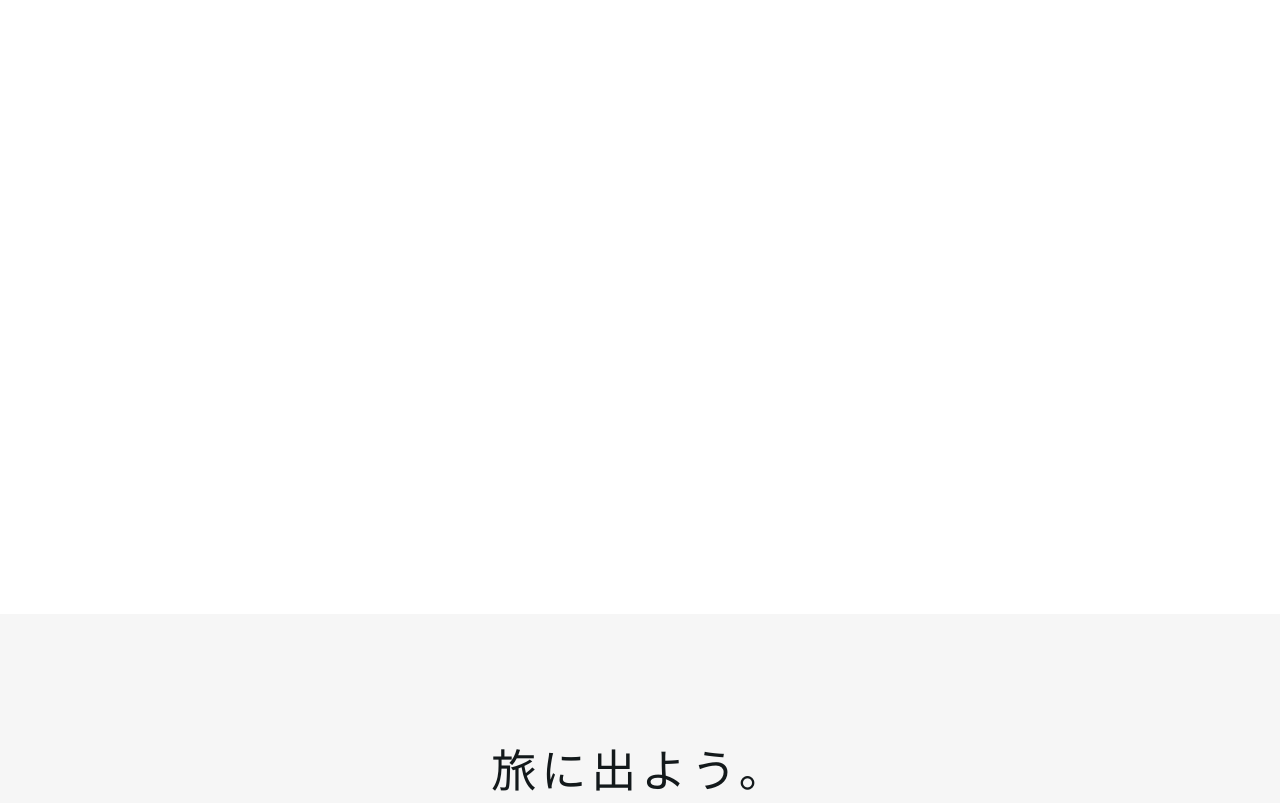
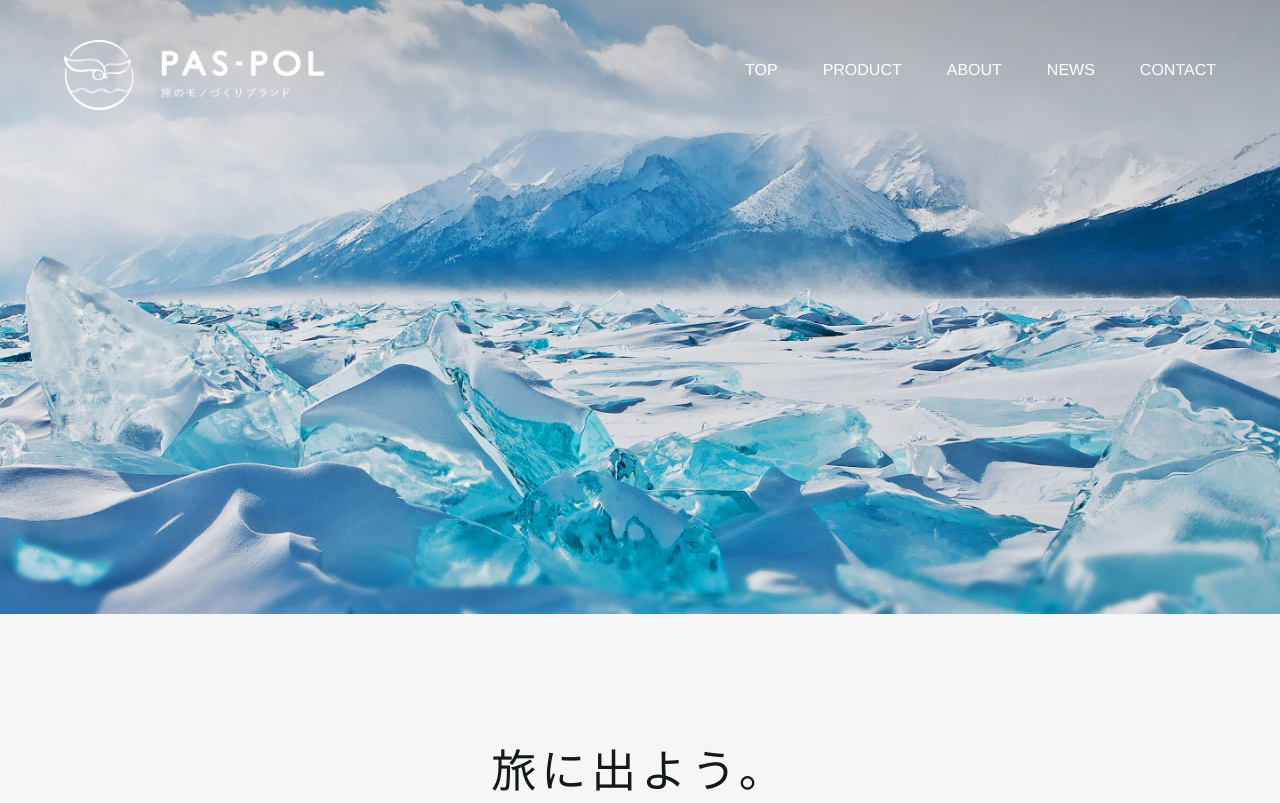
Before and after one commit to kosukemiura-98/github2.io, a plain HTML site: page index.html in a window 1280 px wide. Shown: the top 803 px of the page. Drawn offline with Linux system fonts and the light colour scheme.

Commit message:
Update styles.css

```diff
--- a/styles.css
+++ b/styles.css
@@ -12,7 +12,7 @@ body {
 }
 
 header {
-  background-image: url(img/main1.jpg);
+  background-image: url(main1.jpg);
   background-size: cover;
   padding-bottom: 500px;
 }
```
